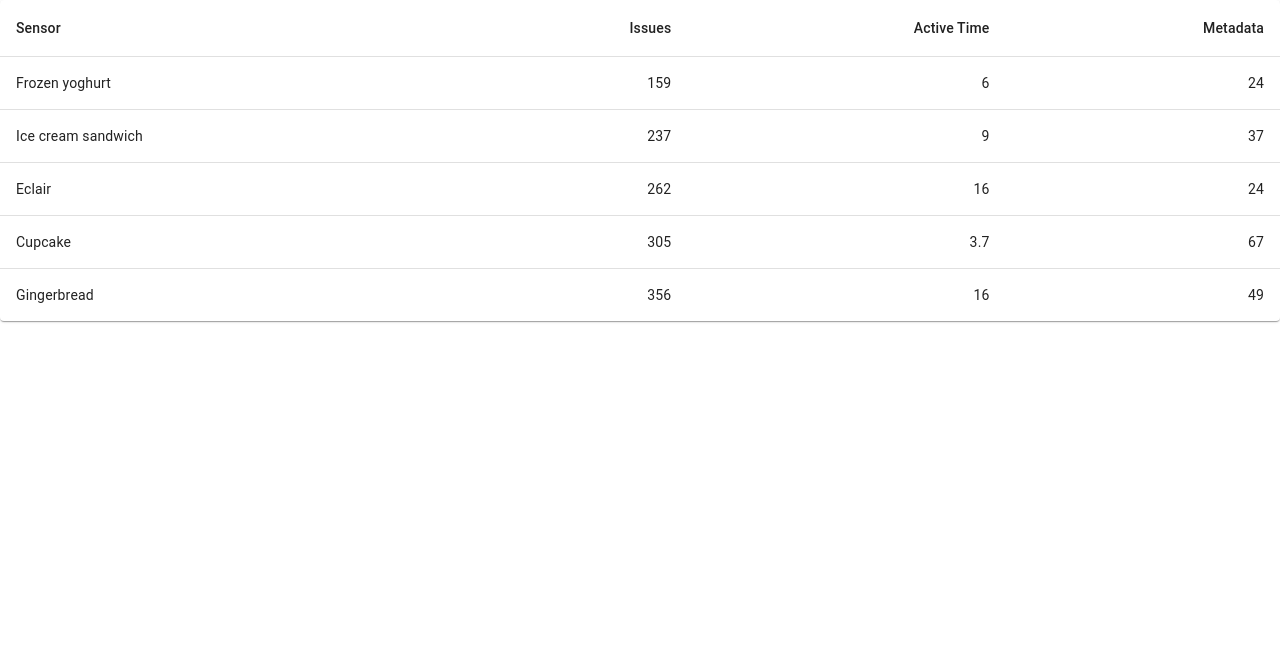
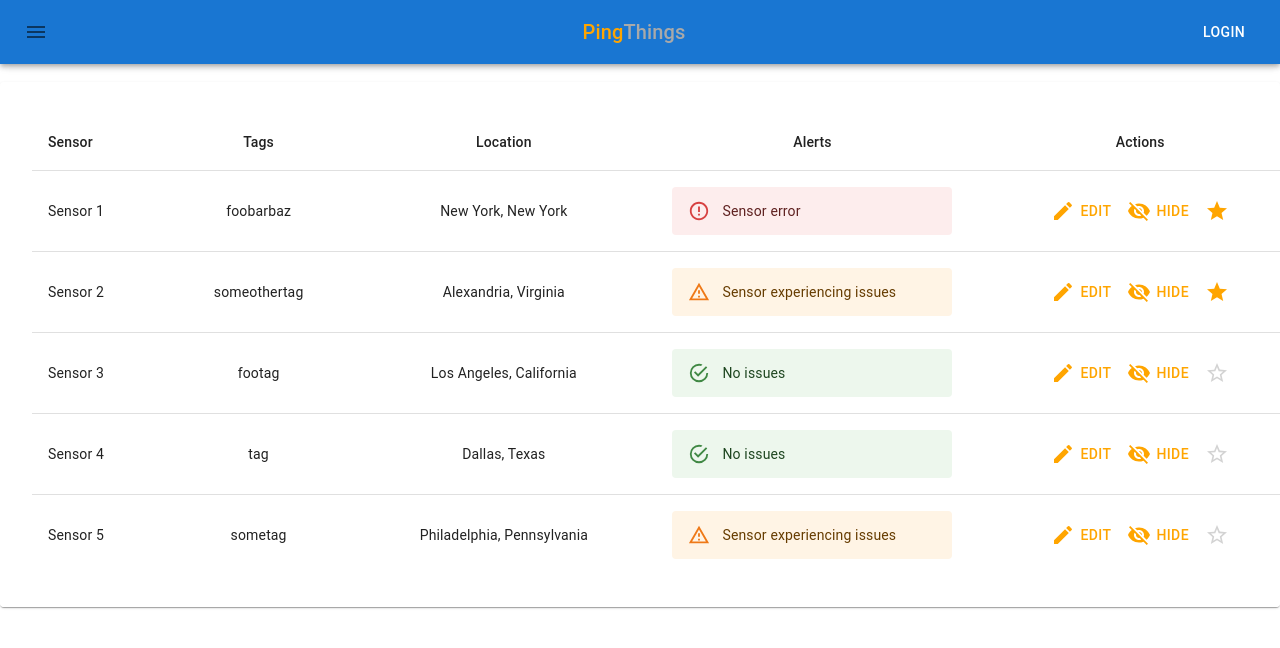
Before and after one commit to colin-eberhardt/ping-things-sensors, a React (Create React App) app in the folder sensor-app/: page /sensors in a window 1280 px wide. Shown: the top 648 px of the page. Built offline with nearby package versions, Linux system fonts and the light colour scheme.

Commit message:
Add table functionality

```diff
--- a/sensor-app/src/App.tsx
+++ b/sensor-app/src/App.tsx
@@ -1,15 +1,14 @@
 import React from 'react';
-import { Grid } from '@mui/material';
 import {
   createBrowserRouter,
   RouterProvider,
 } from "react-router-dom";
-import PageCard from './components/PageCard';
-import PageHeader from './components/PageHeader';
 import './App.css';
 import Sensors from './pages/Sensors';
 import Main from './pages/Main';
 import WorkInProgress from './pages/WorkInProgress';
+import SensorView from './pages/Sensors/SensorView';
+import PageHeader from './components/PageHeader';
 
 const router = createBrowserRouter([
   {
@@ -22,13 +21,15 @@ const router = createBrowserRouter([
     element: <Sensors />,
   },
   {
-
+    path: "/sensors/:id",
+    element: <SensorView />,
   }
 ]);
 
 function App() {
   return (
     <div className="App">
+      <PageHeader />
       <RouterProvider router={router} />
     </div>
   );
--- a/sensor-app/src/components/PageHeader.tsx
+++ b/sensor-app/src/components/PageHeader.tsx
@@ -36,8 +36,6 @@ const PageHeader = () => {
                 <Popover
                     open={isModalVisible}
                     onClose={() => toggleModal(isModalVisible)}
-                    // anchorEl={anchorEl}
-                    // onClose={handleClose}
                     anchorOrigin={{
                         vertical: 'top',
                         horizontal: 'right',
--- a/sensor-app/src/pages/Main.tsx
+++ b/sensor-app/src/pages/Main.tsx
@@ -1,14 +1,12 @@
 import React from 'react';
 import { Grid } from '@mui/material';
 import PageCard from '../components/PageCard';
-import PageHeader from '../components/PageHeader';
 
 const cardOptions = ["Issues", "Notifications", "Exploration", "Sensors"]
 
 const Main = () => {
   return (
     <>
-        <PageHeader />
         <Grid container spacing={0}>
         {cardOptions.map((cardOption:string) => {
             return (
--- a/sensor-app/src/pages/Sensors.tsx
+++ /dev/null
@@ -1,54 +0,0 @@
-import React from 'react';
-import { Paper, TableContainer, Table, TableRow, TableCell, TableHead, TableBody } from '@mui/material';
-
-function createData(
-    name: string,
-    calories: number,
-    fat: number,
-    carbs: number,
-    protein: number,
-  ) {
-    return { name, calories, fat, carbs, protein };
-  }
-
-const rows = [
-    createData('Frozen yoghurt', 159, 6.0, 24, 4.0),
-    createData('Ice cream sandwich', 237, 9.0, 37, 4.3),
-    createData('Eclair', 262, 16.0, 24, 6.0),
-    createData('Cupcake', 305, 3.7, 67, 4.3),
-    createData('Gingerbread', 356, 16.0, 49, 3.9),
-  ];
-
-const Sensors = () => {
-  return (
-    <TableContainer component={Paper}>
-        <Table sx={{ minWidth: 650 }} aria-label="simple table">
-        <TableHead>
-            <TableRow>
-            <TableCell>Sensor</TableCell>
-            <TableCell align="right">Issues</TableCell>
-            <TableCell align="right">Active Time</TableCell>
-            <TableCell align="right">Metadata</TableCell>
-            </TableRow>
-        </TableHead>
-        <TableBody>
-            {rows.map((row) => (
-            <TableRow
-                key={row.name}
-                sx={{ '&:last-child td, &:last-child th': { border: 0 } }}
-            >
-                <TableCell component="th" scope="row">
-                {row.name}
-                </TableCell>
-                <TableCell align="right">{row.calories}</TableCell>
-                <TableCell align="right">{row.fat}</TableCell>
-                <TableCell align="right">{row.carbs}</TableCell>
-            </TableRow>
-            ))}
-        </TableBody>
-        </Table>
-    </TableContainer>
-  )
-}
-
-export default Sensors
--- /dev/null
+++ b/sensor-app/src/pages/Sensors/SensorView.tsx
@@ -0,0 +1,12 @@
+import React from 'react'
+import { Card } from '@mui/material'
+
+const SensorView = () => {
+  return (
+    <Card>
+        Sensor info here
+    </Card>
+  )
+}
+
+export default SensorView
--- /dev/null
+++ b/sensor-app/src/pages/Sensors/index.tsx
@@ -0,0 +1,133 @@
+import React, { useState } from 'react';
+import { Paper, TableContainer, Table, TableRow, TableCell, TableHead, TableBody, Button, Modal, Box, TextField, Typography, Alert, AlertColor, IconButton, Fab } from '@mui/material';
+import StarBorderIcon from '@mui/icons-material/StarBorder';
+import StarIcon from '@mui/icons-material/Star';
+import EditIcon from "@mui/icons-material/Edit";
+import VisibilityOffIcon from '@mui/icons-material/VisibilityOff';
+import { Link } from 'react-router-dom';
+
+function createData(
+    id: string,
+    name: string,
+    location: string,
+    coords: string,
+    tags: string[],
+    issue: string,
+    favorite: boolean
+  ) {
+    return { id, name, location, coords, tags, issue, favorite };
+  }
+
+const rows = [
+    createData('1', 'Sensor 1', "New York, New York", "40.7128° N, 74.0060° W", ["foo", "bar", "baz"], "error", true),
+    createData('2', 'Sensor 2', "Alexandria, Virginia", "38.8048° N, 77.0469° W", ["some", "other", "tag"], "warning", true),
+    createData('3', 'Sensor 3', "Los Angeles, California", "34.0522° N, 118.2437° W", ["foo", "tag"], "success", false),
+    createData('4', 'Sensor 4', "Dallas, Texas", "32.7767° N, 96.7970° W", ["tag"], "success", false),
+    createData('5', 'Sensor 5', "Philadelphia, Pennsylvania", "39.9526° N, 75.1652° W", ["some", "tag"], "warning", false),
+  ];
+
+interface IEditModal {
+  isOpen: boolean;
+  toggleModal: (prev:boolean) => void;
+}
+
+interface IKeyMap {
+  [issue: string]: string;
+};
+
+const messageMap:IKeyMap = {
+  "success": "No issues",
+  "warning": "Sensor experiencing issues",
+  "error": "Sensor error"
+};
+
+const style = {
+  position: 'absolute' as 'absolute',
+  top: '50%',
+  left: '50%',
+  transform: 'translate(-50%, -50%)',
+  width: 400,
+  bgcolor: 'background.paper',
+  border: '2px solid #000',
+  boxShadow: 24,
+  pt: 2,
+  px: 4,
+  pb: 3,
+};
+
+const EditModal = ({isOpen, toggleModal}:IEditModal) => {
+  return (
+    <Modal
+      open={isOpen}
+      onClose={toggleModal}
+    >
+        <Box sx={{ ...style, width: 400 }}>
+          <Typography>Edit Sensor Metadata Below</Typography>
+          <TextField label="Sensor Name" disabled={true}/>
+          <p id="parent-modal-description">
+            Duis mollis, est non commodo luctus, nisi erat porttitor ligula.
+          </p>
+        </Box>
+    </Modal>
+  )
+};
+
+const Sensors = () => {
+
+  const [showMoodal, setShowModal] = useState(false);
+
+  const toggleModal = (prev:boolean) => setShowModal(!prev)
+
+  return (
+   <>
+        <h1>Sensors</h1>
+        <TableContainer component={Paper}>
+            <Table sx={{ mindWidth: 650, margin:"2em" }} aria-label="simple table">
+            <TableHead>
+                <TableRow>
+                <TableCell>Sensor</TableCell>
+                <TableCell align="center">Tags</TableCell>
+                <TableCell align="center">Location</TableCell>
+                <TableCell align="center">Alerts</TableCell>
+                <TableCell align="center">Actions</TableCell>
+                </TableRow>
+            </TableHead>
+            <TableBody>
+                {rows.map((row) => (
+                <TableRow
+                    key={row.name}
+                    sx={{ '&:last-child td, &:last-child th': { border: 0 } }}
+                >
+                    <TableCell component="th" scope="row">{row.name}</TableCell>
+                    <TableCell align="center">{row.tags}</TableCell>
+                    <TableCell align="center">{row.location}</TableCell>
+                    <TableCell align="center" sx={{width:"20em"}}><Alert severity={row.issue as AlertColor}>{messageMap[row.issue]}</Alert></TableCell>
+                    <TableCell align="center">
+                      {/* Update Link style */}
+                      <Link to={`/sensors/${row.id}`}>
+                        <Fab size="small"  aria-label="edit" variant='extended' sx={{backgroundColor: "white", color:"orange", boxShadow:"none"}}>
+                          <EditIcon sx={{paddingRight:"5px"}}/>
+                          Edit
+                        </Fab>
+                      </Link>
+                      <Fab size="small" aria-label="edit" variant='extended' sx={{backgroundColor: "white", color:"orange", boxShadow:"none"}}>
+                          <VisibilityOffIcon sx={{paddingRight:"5px"}}/>
+                          Hide
+                      </Fab>
+                      <IconButton
+                        sx={{color: row.favorite ? "orange" : "lightgrey"}}
+                      >
+                        {row.favorite ? <StarIcon/> : <StarBorderIcon/>}
+                      </IconButton>
+                    </TableCell>
+                </TableRow>
+                ))}
+            </TableBody>
+            </Table>
+        </TableContainer>
+        <EditModal isOpen={showMoodal} toggleModal={toggleModal}/>
+    </>
+  )
+}
+
+export default Sensors
```
